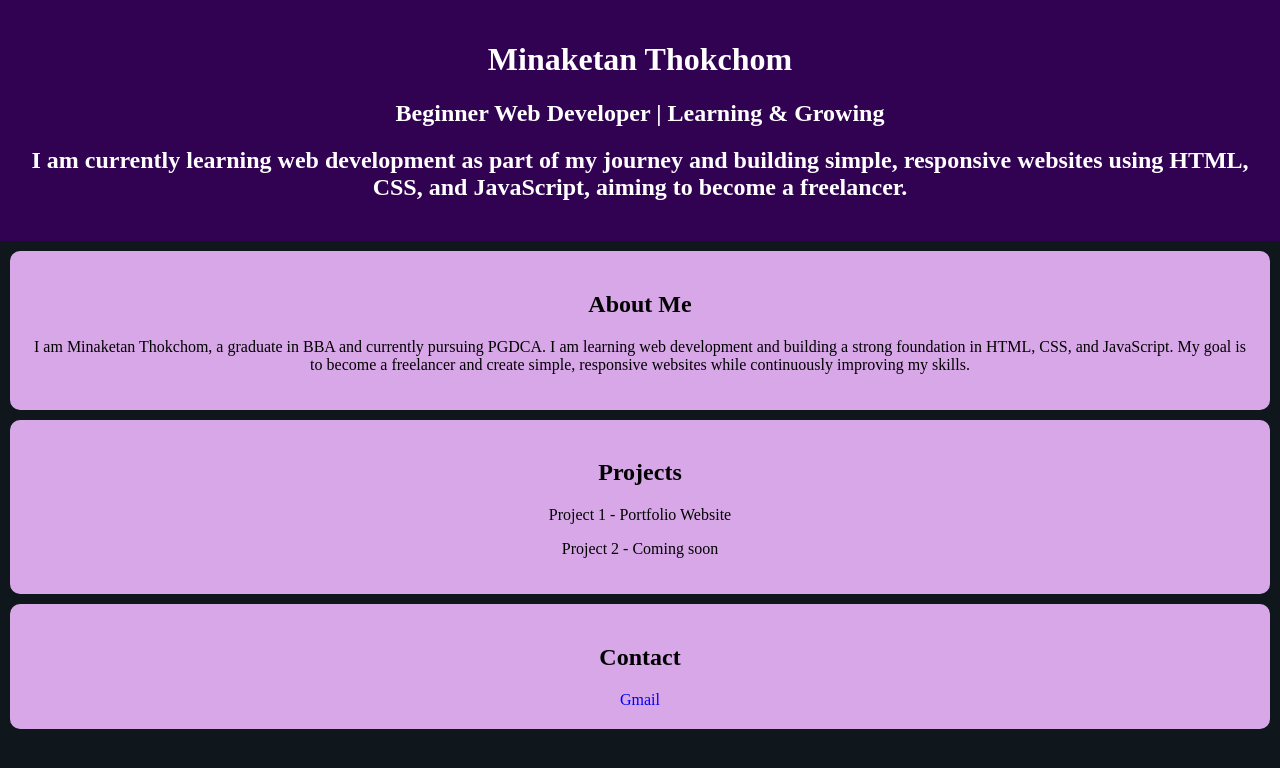
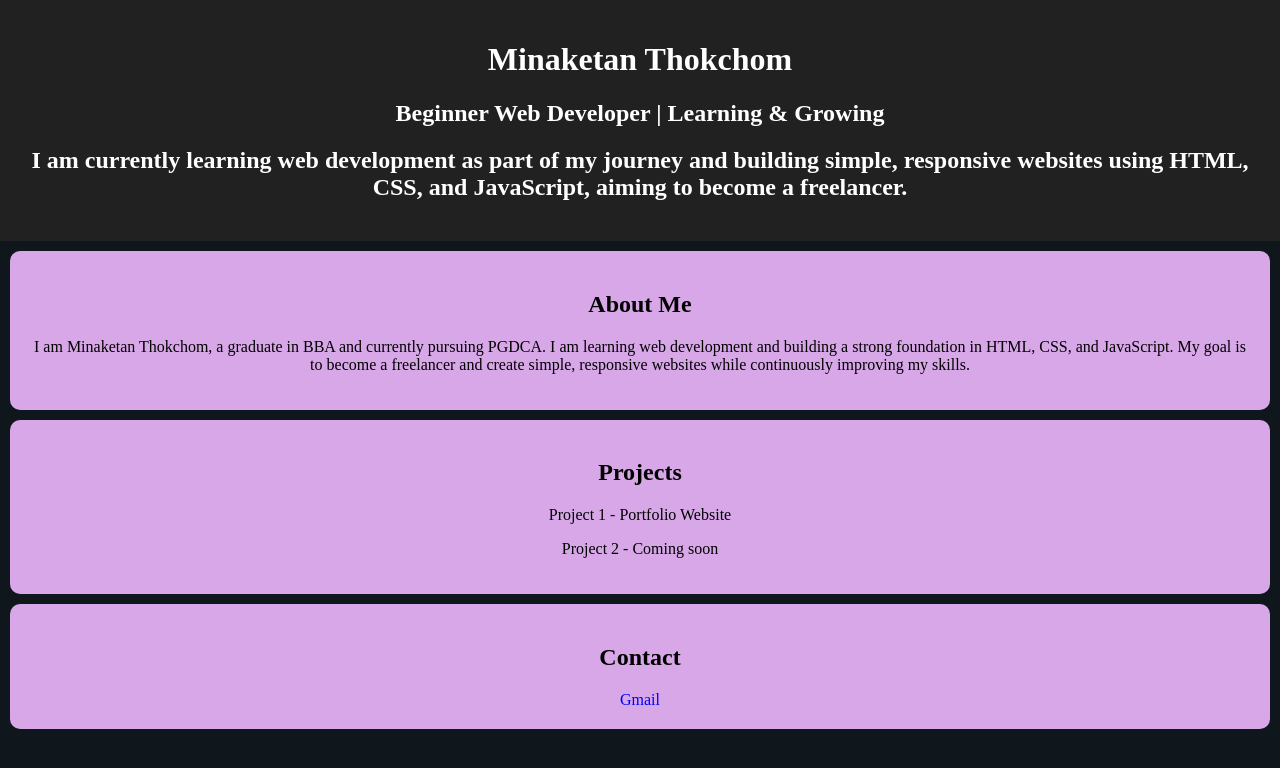
Before and after one commit to thokchomminaketan/minaketan, a plain HTML site: page index.html in a window 1280 px wide. Drawn offline with Linux system fonts and the light colour scheme.

Commit message:
Update index.html

```diff
--- a/index.html
+++ b/index.html
@@ -10,7 +10,7 @@
       text-align: center;
     }
     header {
-      background: #320252;
+      background: #212121;
       color: rgb(255, 255, 255);
       padding: 20px;
     }
```
